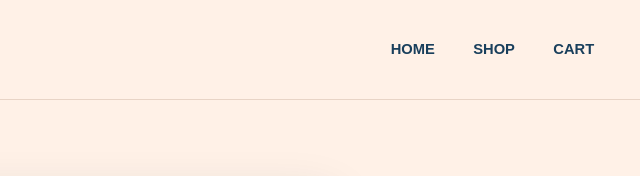
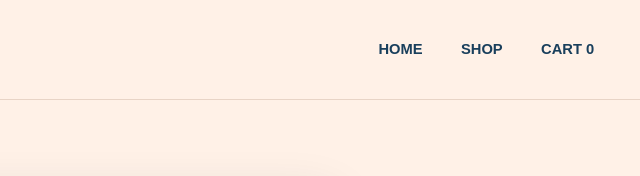
Before and after one commit to digitalcreekai/StepFORGE-, a website: page order-confirmation.html in a window 1280 px wide. Shown: the top 176 px of the page, 609-1249 px from the left. Drawn offline with Linux system fonts and the light colour scheme.

Commit message:
Finalize shared cart header references

```diff
--- a/order-confirmation.html
+++ b/order-confirmation.html
@@ -23,7 +23,7 @@
       <nav class="main-nav" aria-label="Main navigation">
         <a href="index.html">Home</a>
         <a href="stepforge-30-products-responsive%203.html">Shop</a>
-        <a href="stepforge-shopping-cart.html">Cart</a>
+        <a href="stepforge-shopping-cart.html">Cart <span data-cart-count>0</span></a>
       </nav>
     </header>
 
```
Also changed, not shown: StepForge Checkout Preview.html (+1 -1 lines).
